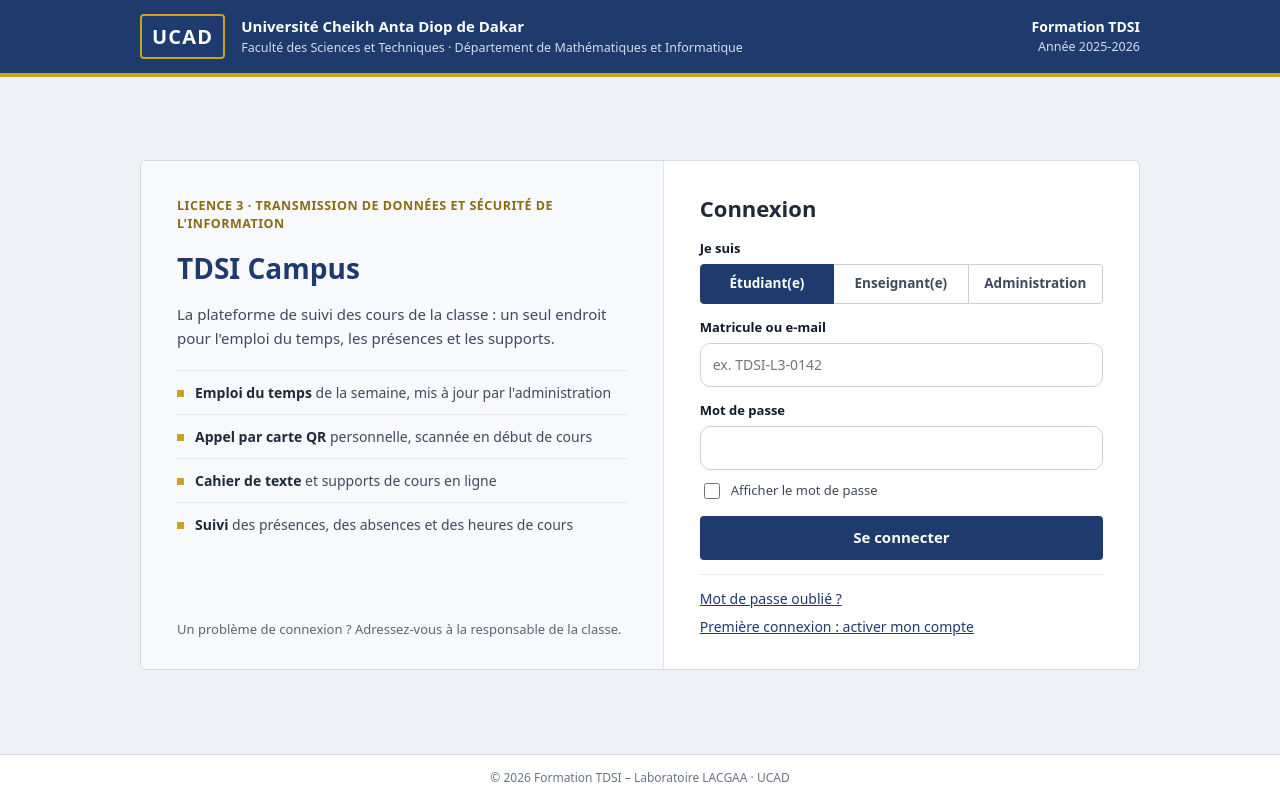
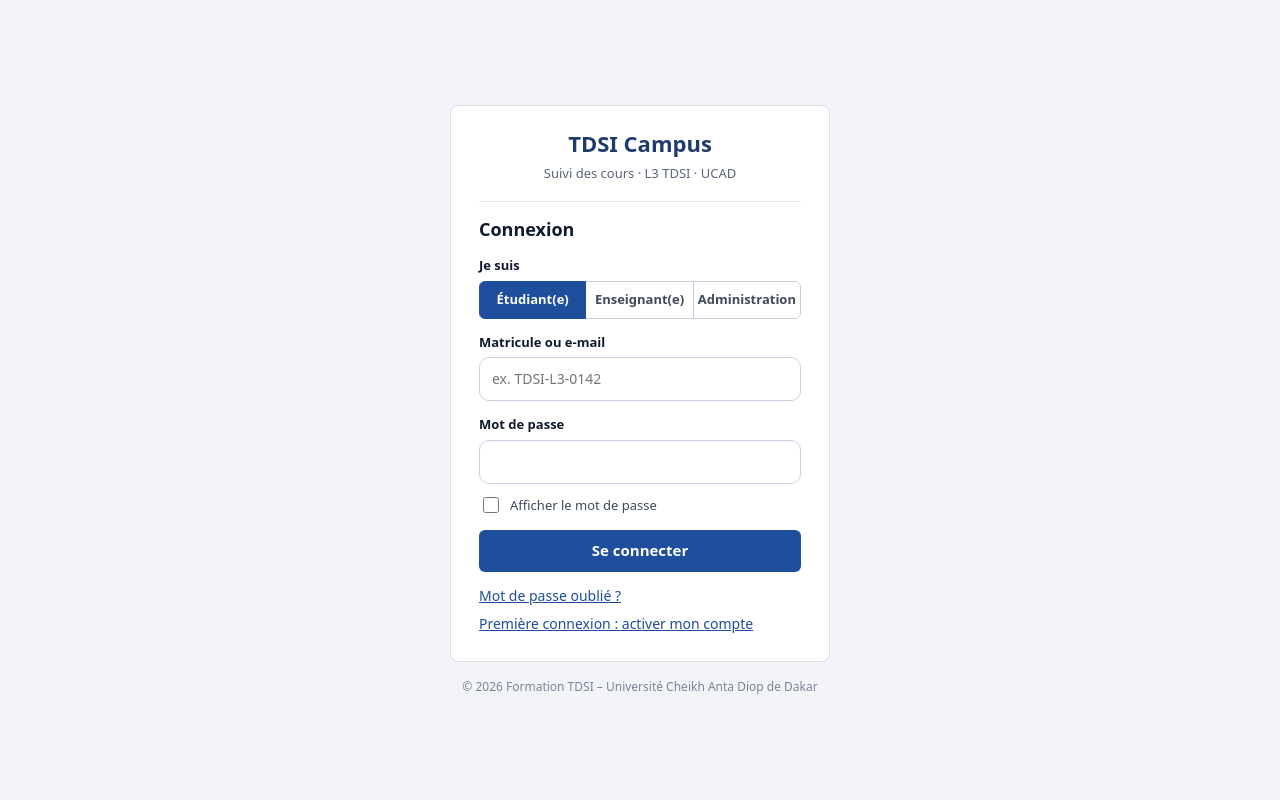
Before and after one commit to Binetuuu/Suivi_aganda_TDSI, a FastAPI app: page / in a window 1280 px wide. Run offline with FastAPI, Linux system fonts and the light colour scheme.

Commit message:
Revenir à la carte blanche simple pour la page de connexion
Le choix du profil (Étudiant(e), Enseignant(e), Administration) est conservé.

Co-Authored-By: Claude Opus 5.5 <noreply@anthropic.com>

```diff
--- a/app/static/style.css
+++ b/app/static/style.css
@@ -146,56 +146,33 @@ td .actions { display: flex; flex-wrap: wrap; gap: 10px; }
   h1 { font-size: 24px; }
 }
 
-/* ---------- Pages publiques : présentation institutionnelle ---------- */
-.porte { min-height: 100vh; display: flex; flex-direction: column; background: #EEF1F5; }
-.bandeau { background: #1F3B6E; color: #fff; border-bottom: 4px solid #C9A227; }
-.bandeau-interieur { max-width: 1040px; margin: 0 auto; padding: 14px 20px; display: flex; align-items: center; gap: 16px; }
-.bandeau-sigle { font-weight: 800; font-size: 20px; letter-spacing: .06em; padding: 6px 10px; border: 2px solid #C9A227; border-radius: 4px; color: #fff; }
-.bandeau-texte { flex: 1; font-size: 15px; font-weight: 600; line-height: 1.35; }
-.bandeau-texte small, .bandeau-annee small { font-weight: 400; font-size: 12.5px; color: #D3DCEB; }
-.bandeau-annee { text-align: right; font-size: 14px; font-weight: 600; line-height: 1.35; }
-.porte-principal { flex: 1; display: flex; align-items: center; justify-content: center; padding: 32px 16px; }
-.porte-cadre { width: 100%; max-width: 1000px; display: grid; grid-template-columns: 1.1fr 1fr; background: #fff;
-  border: 1px solid #D5DBE5; border-radius: 6px; overflow: hidden; }
-.porte-info { padding: 36px 36px 30px; background: #F7F9FC; border-right: 1px solid #E1E6EE; display: flex; flex-direction: column; gap: 14px; }
-.porte-surtitre { margin: 0; font-size: 12.5px; font-weight: 600; color: #8A6D12; text-transform: uppercase; letter-spacing: .04em; }
-.porte-info h2 { margin: 0; font-size: 28px; font-weight: 700; color: #1F3B6E; }
-.porte-intro { margin: 0; font-size: 15px; line-height: 1.6; color: #3F4A5C; }
-.porte-liste { margin: 6px 0 0; padding: 0; list-style: none; display: flex; flex-direction: column; }
-.porte-liste li { padding: 11px 0 11px 18px; border-top: 1px solid #E1E6EE; font-size: 14px; line-height: 1.5; color: #3F4A5C; position: relative; }
-.porte-liste li::before { content: ""; position: absolute; left: 0; top: 19px; width: 7px; height: 7px; background: #C9A227; }
-.porte-liste strong { color: #1F2937; }
-.porte-contact { margin: auto 0 0; padding-top: 12px; font-size: 13px; color: #5B6577; }
-.porte-form { padding: 32px 36px; display: flex; flex-direction: column; gap: 14px; }
-.porte-h1 { font-size: 22px; font-weight: 700; margin: 0; color: #1F2937; }
-.porte-texte { margin: 0; font-size: 14px; line-height: 1.55; color: #3F4A5C; }
-.profils { border: 0; padding: 0; margin: 0; display: flex; flex-direction: column; gap: 6px; }
-.profils legend { font-size: 13px; font-weight: 600; margin-bottom: 6px; padding: 0; }
-.profils { display: grid; grid-template-columns: repeat(3, minmax(0, 1fr)); gap: 0; }
-.profils legend { grid-column: 1 / -1; }
+/* ---------- Pages publiques (connexion, activation, mot de passe oublié) : sobre ---------- */
+.porte { min-height: 100vh; display: flex; flex-direction: column; align-items: center; justify-content: center; gap: 16px;
+  padding: 40px 16px; background: #F2F4F7; }
+.porte-carte { width: 100%; max-width: 380px; background: #fff; border: 1px solid #D9DEE7; border-radius: 8px; }
+.porte-logo { padding: 22px 28px 0; text-align: center; }
+.porte-marque { font-size: 22px; font-weight: 700; color: #1F3B6E; text-decoration: none; }
+.porte-marque:hover { color: #1F3B6E; }
+.porte-logo p { margin: 4px 0 0; font-size: 13px; color: #5B6577; }
+.porte-corps { padding: 18px 28px 26px; display: flex; flex-direction: column; gap: 14px; }
+.porte-h1 { font-size: 18px; font-weight: 600; margin: 0; padding-top: 14px; border-top: 1px solid #E6E9EF; }
+.porte-texte { margin: 0; font-size: 14px; line-height: 1.5; color: #3F4A5C; }
+.porte .bouton.plein { min-height: 42px; font-size: 15px; }
+.porte-liens { display: flex; flex-direction: column; gap: 8px; font-size: 14px; }
+.case-simple { display: flex; align-items: center; gap: 8px; font-size: 13px; font-weight: 400; color: #3F4A5C; margin-top: 4px; }
+.case-simple input { width: 16px; height: 16px; min-height: 0; }
+.porte-pied { margin: 0; font-size: 12px; color: #7A8496; text-align: center; }
+
+.profils { border: 0; padding: 0; margin: 0; display: grid; grid-template-columns: repeat(3, minmax(0, 1fr)); }
+.profils legend { grid-column: 1 / -1; font-size: 13px; font-weight: 600; margin-bottom: 6px; padding: 0; }
 .profil-choix { position: relative; cursor: pointer; }
 .profil-choix input { position: absolute; opacity: 0; }
-.profil-choix span { display: flex; align-items: center; justify-content: center; min-height: 40px; padding: 0 6px; border: 1px solid #C5CDDA;
-  margin-left: -1px; font-size: 13.5px; font-weight: 600; color: #3F4A5C; background: #fff; text-align: center; }
-.profil-choix:first-of-type span { margin-left: 0; border-radius: 4px 0 0 4px; }
-.profil-choix:last-of-type span { border-radius: 0 4px 4px 0; }
-.profil-choix input:checked + span { background: #1F3B6E; border-color: #1F3B6E; color: #fff; position: relative; z-index: 1; }
-.profil-choix input:focus-visible + span { outline: 2px solid #C9A227; outline-offset: 1px; }
-.porte .bouton.plein { min-height: 44px; font-size: 15px; background: #1F3B6E; border-radius: 4px; }
-.porte .bouton.plein:hover { background: #162C54; }
-.porte-liens { display: flex; flex-direction: column; gap: 8px; font-size: 14px; padding-top: 4px; border-top: 1px solid #E6E9EF; padding-top: 14px; }
-.porte-liens a { color: #1F3B6E; }
-.case-simple { display: flex; align-items: center; gap: 8px; font-size: 13px; font-weight: 400; color: #3F4A5C; margin-top: 4px; }
-.case-simple input { width: 16px; height: 16px; min-height: 0; }
-.porte-pied { margin: 0; padding: 14px 16px; font-size: 12px; color: #6B7586; text-align: center; border-top: 1px solid #D5DBE5; background: #fff; }
-@media (max-width: 820px) {
-  .porte-cadre { grid-template-columns: 1fr; }
-  .porte-form { order: -1; padding: 26px 22px; }
-  .porte-info { border-right: 0; border-top: 1px solid #E1E6EE; padding: 24px 22px; }
-  .bandeau-annee { display: none; }
-  .bandeau-texte { font-size: 13.5px; }
-  .bandeau-texte small { display: none; }
-}
+.profil-choix span { display: flex; align-items: center; justify-content: center; min-height: 38px; padding: 0 4px; border: 1px solid #C5CDDA;
+  margin-left: -1px; font-size: 13px; font-weight: 600; color: #3F4A5C; background: #fff; text-align: center; }
+.profil-choix:first-of-type span { margin-left: 0; border-radius: 6px 0 0 6px; }
+.profil-choix:last-of-type span { border-radius: 0 6px 6px 0; }
+.profil-choix input:checked + span { background: #1F4E9C; border-color: #1F4E9C; color: #fff; position: relative; z-index: 1; }
+.profil-choix input:focus-visible + span { outline: 2px solid #1F4E9C; outline-offset: 2px; }
 
 /* Petits écrans (téléphone, fenêtre étroite) : le menu devient une barre compacte en haut */
 @media (max-width: 900px) {
--- a/app/templates/_public.html
+++ b/app/templates/_public.html
@@ -1,36 +1,17 @@
 {% extends "base.html" %}
 {% block corps %}
 <div class="porte">
-  <header class="bandeau">
-    <div class="bandeau-interieur">
-      <span class="bandeau-sigle">UCAD</span>
-      <span class="bandeau-texte">Université Cheikh Anta Diop de Dakar<br><small>Faculté des Sciences et Techniques · Département de Mathématiques et Informatique</small></span>
-      <span class="bandeau-annee">Formation TDSI<br><small>Année 2025-2026</small></span>
-    </div>
-  </header>
-
-  <main class="porte-principal">
-    <div class="porte-cadre">
-      <section class="porte-info">
-        <p class="porte-surtitre">Licence 3 · Transmission de Données et Sécurité de l'Information</p>
-        <h2>TDSI Campus</h2>
-        <p class="porte-intro">La plateforme de suivi des cours de la classe : un seul endroit pour l'emploi du temps, les présences et les supports.</p>
-        <ul class="porte-liste">
-          <li><strong>Emploi du temps</strong> de la semaine, mis à jour par l'administration</li>
-          <li><strong>Appel par carte QR</strong> personnelle, scannée en début de cours</li>
-          <li><strong>Cahier de texte</strong> et supports de cours en ligne</li>
-          <li><strong>Suivi</strong> des présences, des absences et des heures de cours</li>
-        </ul>
-        <p class="porte-contact">Un problème de connexion ? Adressez-vous à la responsable de la classe.</p>
-      </section>
-      <section class="porte-form">
-        {% for m in messages %}<div class="flash {{ 'erreur' if m.niveau == 'erreur' }}" role="status">{{ m.message }}</div>{% endfor %}
-        {% block public %}{% endblock %}
-      </section>
+  <main class="porte-carte">
+    <header class="porte-logo">
+      <a href="/" class="porte-marque">TDSI Campus</a>
+      <p>Suivi des cours · L3 TDSI · UCAD</p>
+    </header>
+    <div class="porte-corps">
+      {% for m in messages %}<div class="flash {{ 'erreur' if m.niveau == 'erreur' }}" role="status">{{ m.message }}</div>{% endfor %}
+      {% block public %}{% endblock %}
     </div>
   </main>
-
-  <footer class="porte-pied">© {{ annee }} Formation TDSI – Laboratoire LACGAA · UCAD</footer>
+  <p class="porte-pied">© {{ annee }} Formation TDSI – Université Cheikh Anta Diop de Dakar</p>
 </div>
 {% endblock %}
 {% block scripts %}<script src="/static/public.js?v={{ version_static }}"></script>{% endblock %}
```
